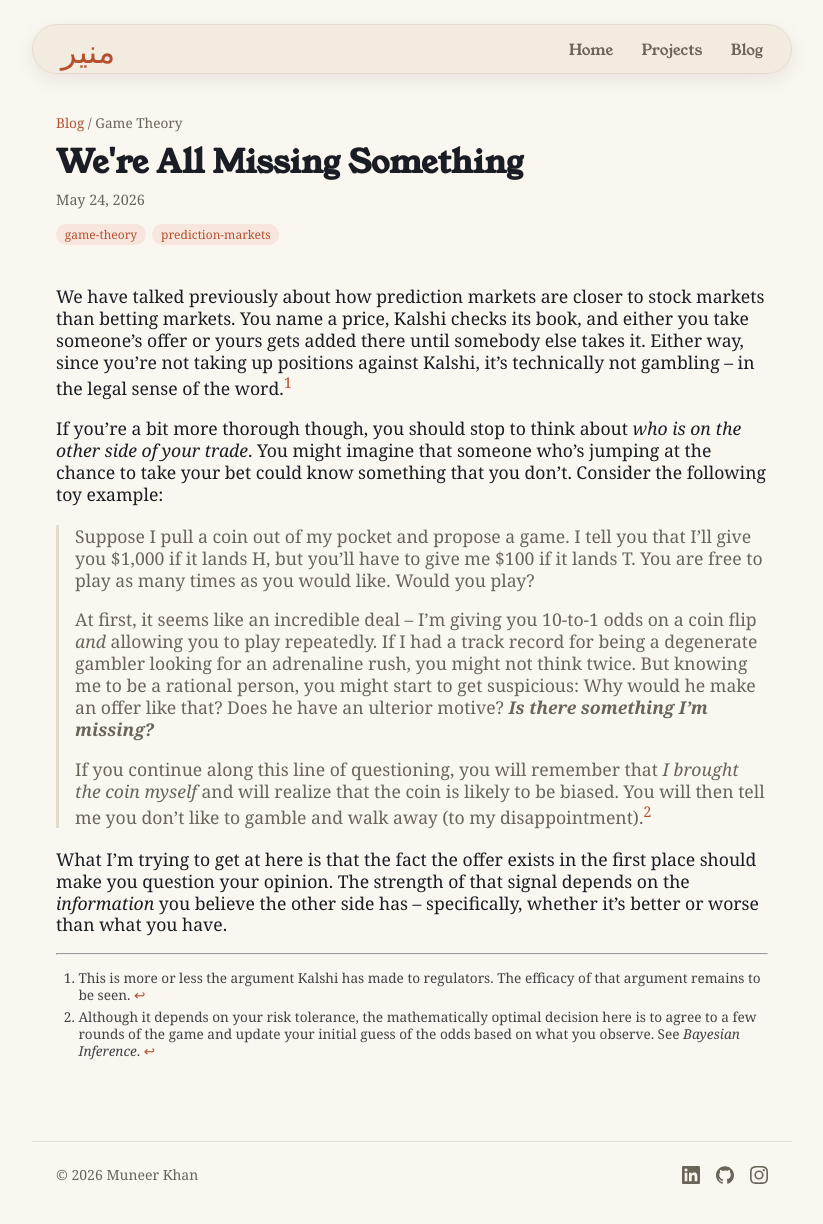
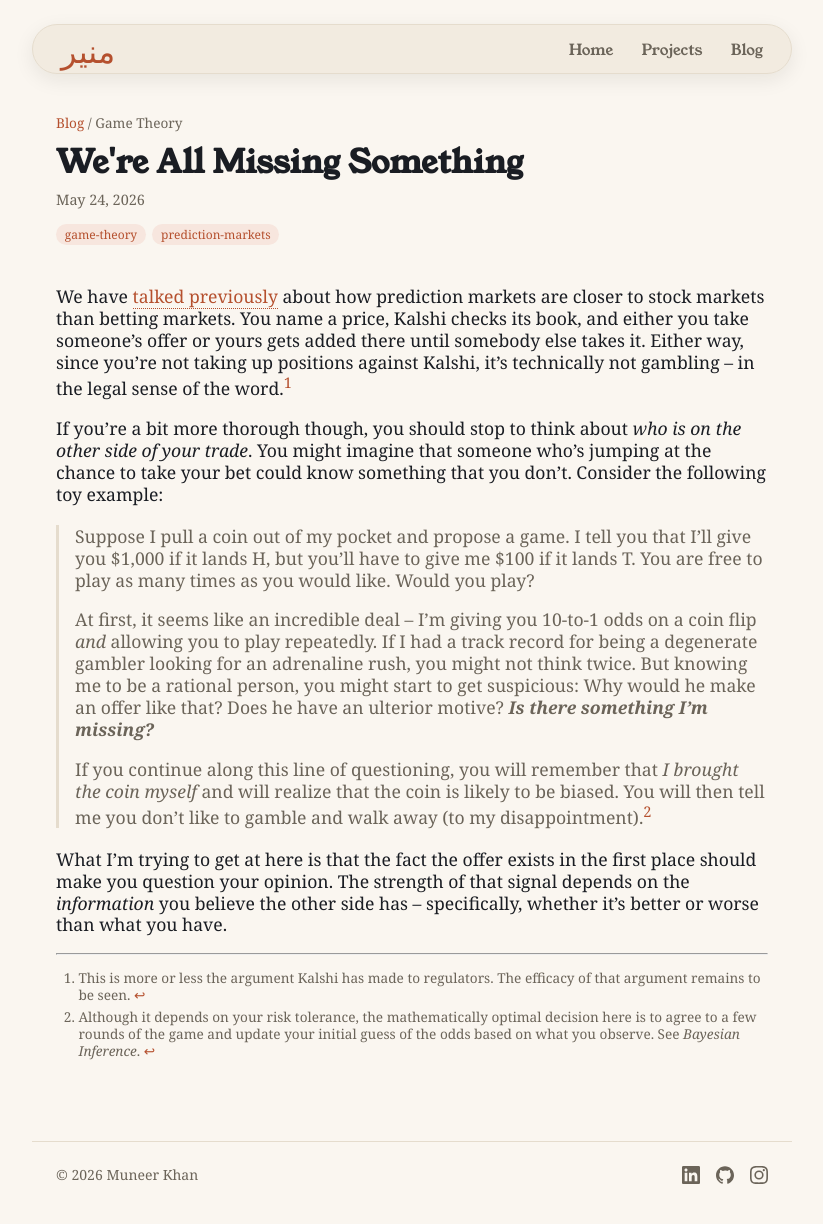
Before and after one commit to munkhan3/munkhan3.github.io, a Jekyll site: the page built from blogs/game-theory/adversarial-markets.md, in a window 1280 px wide. Shown: the whole page, without its empty margins (228-1051 px from the left). Built offline with Jekyll 4.4.1, drawn with Linux system fonts in a browser that asks for light colours; some web fonts are replaced.

```diff
--- a/_data/projects.yml
+++ b/_data/projects.yml
@@ -1,7 +1,6 @@
 - name: "Algorithmic Trading Bot"
   tech: "Python / TWS API"
   date: "Jun. 2026 – Present"
-  location: "Chicago, IL"
   bullets:
     - "Built a live trading system on IBKR running 3 concurrent strategies, generating a 6% return over a 2-month trading period (Sharpe 0.9)"
     - "Designed and implemented a standalone risk engine computing position-level VaR (historical / parametric), portfolio volatility via rolling covariance matrix, and correlation-adjusted exposure limits to prevent concentrated risk across correlated instruments"
@@ -10,7 +9,6 @@
 - name: "Poker Solver"
   tech: "Counterfactual Regret Minimization / Reinforcement Learning / Python"
   date: "Apr. 2026 – May 2026"
-  location: "Chicago, IL"
   bullets:
     - "Implemented Counterfactual Regret Minimization (CFR) to compute near-Nash equilibrium strategies for Kuhn poker, modeling the game as an extensive-form game with imperfect information and iterative regret-matching over information sets"
     - "Built a best-response solver to measure strategy exploitability, validating convergence to within ~0.15 mbb/hand of Nash equilibrium after ~50K training iterations"
--- a/assets/css/styles.css
+++ b/assets/css/styles.css
@@ -415,12 +415,12 @@ mjx-container { overflow-x: auto; overflow-y: hidden; }
   .site-nav-links a { margin-left: 0; margin-right: 1.25rem; }
   .post-header h1 { font-size: 1.6rem; }
   .blog-filters { flex-direction: column; }
+  .project-card { padding: 1.25rem; }
 }
 
 /* Home */
 .hero { padding: 2rem 0 1.5rem; }
 .hero h1 { font-size: 2.25rem; }
-.hero-subtitle { color: var(--color-text-muted); font-size: 1.1rem; margin-bottom: 1.5rem; }
 
 .typing-cursor {
   display: inline-block;
@@ -438,6 +438,16 @@ mjx-container { overflow-x: auto; overflow-y: hidden; }
 @keyframes typing-cursor-blink {
   0%, 49% { opacity: 1; }
   50%, 100% { opacity: 0; }
+}
+
+@media (prefers-reduced-motion: reduce) {
+  .typing-cursor.blink { animation: none; }
+  .site-nav-brand,
+  .blog-intro-quote,
+  .tag-dropdown-chevron,
+  .post-preview-card { transition: none; }
+  .site-nav-brand:hover { transform: translateY(4px); }
+  .blog-intro-quote:hover { transform: none; }
 }
 
 /* About */
@@ -616,13 +626,9 @@ mjx-container { overflow-x: auto; overflow-y: hidden; }
 }
 .project-bullets li:last-child { margin-bottom: 0; }
 
-@media (max-width: 600px) {
-  .project-card { padding: 1.25rem; }
-}
-
 .footnotes {
   font-size: 0.85rem;
-  color: #424242;
+  color: var(--color-text-muted);
   line-height: 1.25;
 }
 
--- a/blogs/game-theory/adversarial-markets.md
+++ b/blogs/game-theory/adversarial-markets.md
@@ -6,7 +6,7 @@ description: "Are you confident that you know more than your opponent?"
 keywords: [kalshi, adverse selection, information asymmetry, bayesian inference]
 ---
 
-We have {% include post-preview-link.html path="blogs/game-theory/prediction-markets.md" text="talked previously" %} about how prediction markets are closer to stock markets than betting markets. You name a price, Kalshi checks its book, and either you take someone's offer or yours gets added there until somebody else takes it. Either way, since you're not taking up positions against Kalshi, it's technically not gambling -- in the legal sense of the word.[^1]
+We have {% include post-preview-link.html path="blogs/probability/prediction-markets.md" text="talked previously" %} about how prediction markets are closer to stock markets than betting markets. You name a price, Kalshi checks its book, and either you take someone's offer or yours gets added there until somebody else takes it. Either way, since you're not taking up positions against Kalshi, it's technically not gambling -- in the legal sense of the word.[^1]
 
 If you’re a bit more thorough though, you should stop to think about _who is on the other side of your trade_. You might imagine that someone who's jumping at the chance to take your bet could know something that you don't. Consider the following toy example:
 
```
Also changed, not shown: assets/js/blog-filter.js (+5 -5 lines), blogs/index.html (+9 -9 lines), _config.yml (line endings or trailing spaces).
